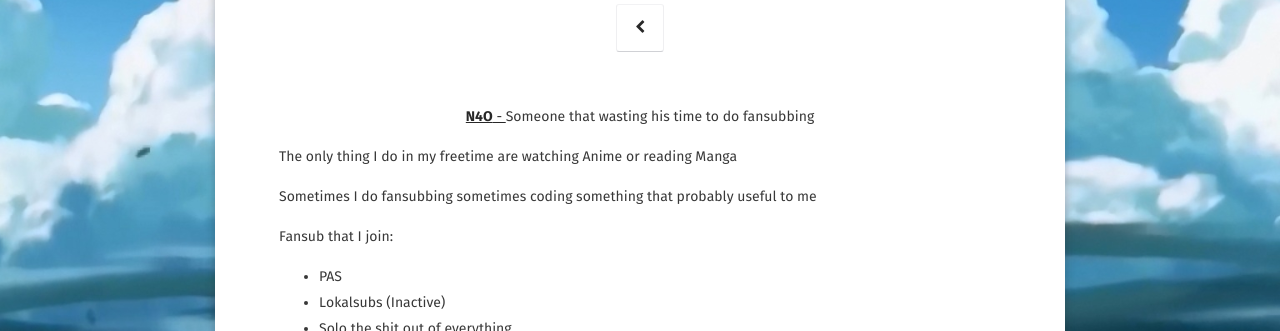
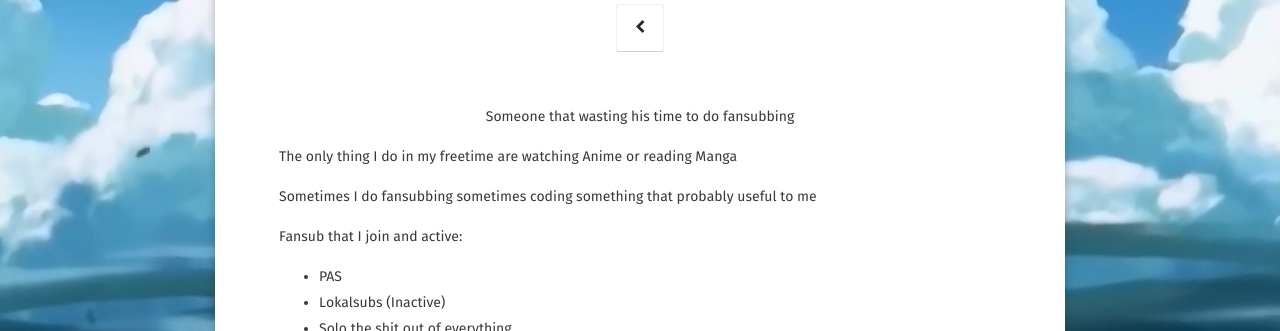
Before and after one commit to noaione/blog, a Jekyll site: the page built from about/index.md, in a window 1280 px wide. Shown: the part 185-516 px from the top of the page. Built offline with Jekyll 4.4.1, drawn with Linux system fonts in a browser that asks for light colours; some web fonts are replaced.

Commit message:
Update about page

```diff
--- a/about/index.md
+++ b/about/index.md
@@ -6,13 +6,13 @@ date: 2016-03-21
 comments: false
 ---
 
-<center><a href="http://blog.n4o.xyz/blog"><b>N4O</b> - </a>Someone that wasting his time to do fansubbing</center>
+<center>Someone that wasting his time to do fansubbing</center>
 
 The only thing I do in my freetime are watching Anime or reading Manga
 
 Sometimes I do fansubbing sometimes coding something that probably useful to me
 
-Fansub that I join:
+Fansub that I join and active:
 - PAS
 - Lokalsubs (Inactive)
 - Solo the shit out of everything
```
